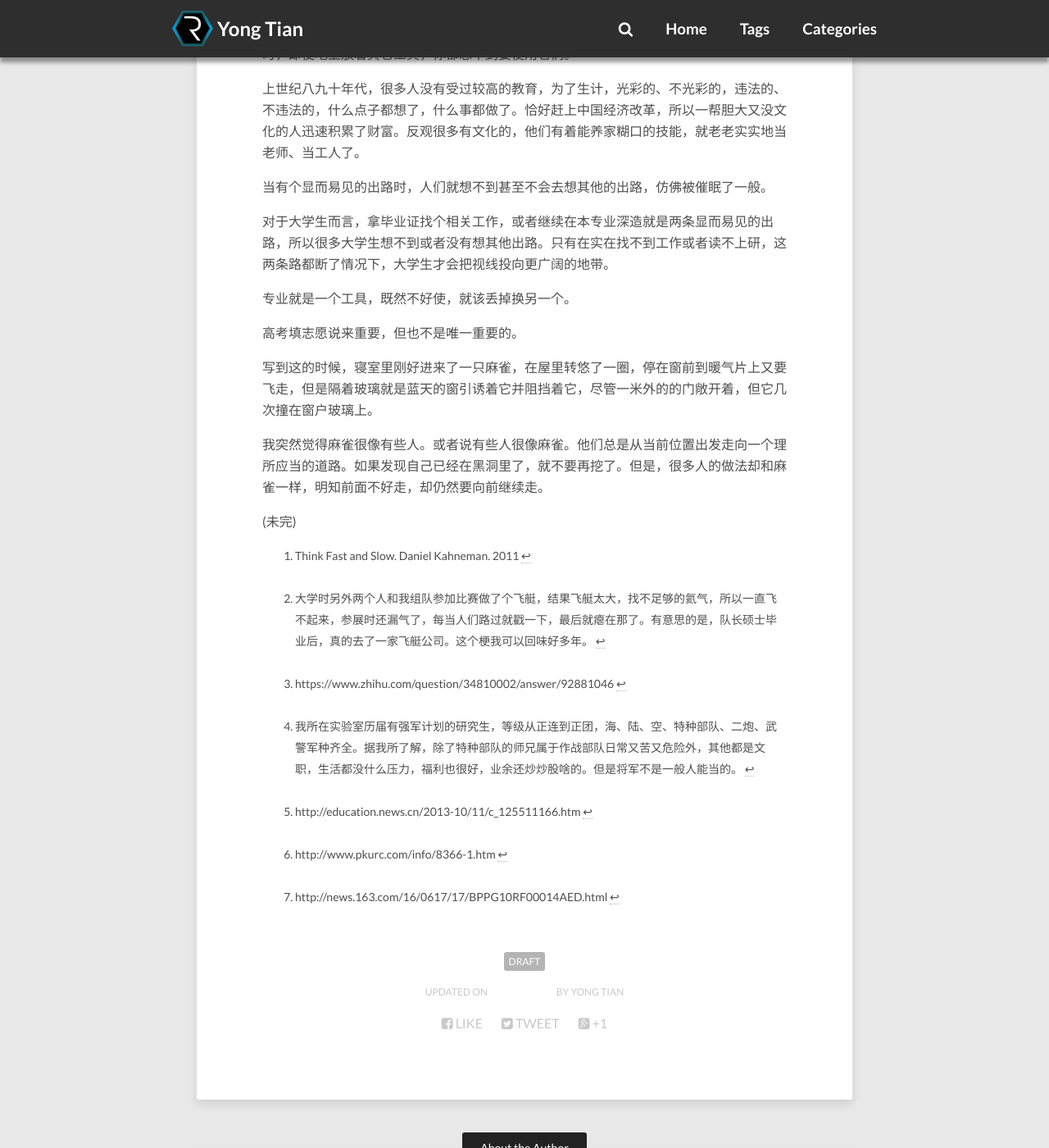
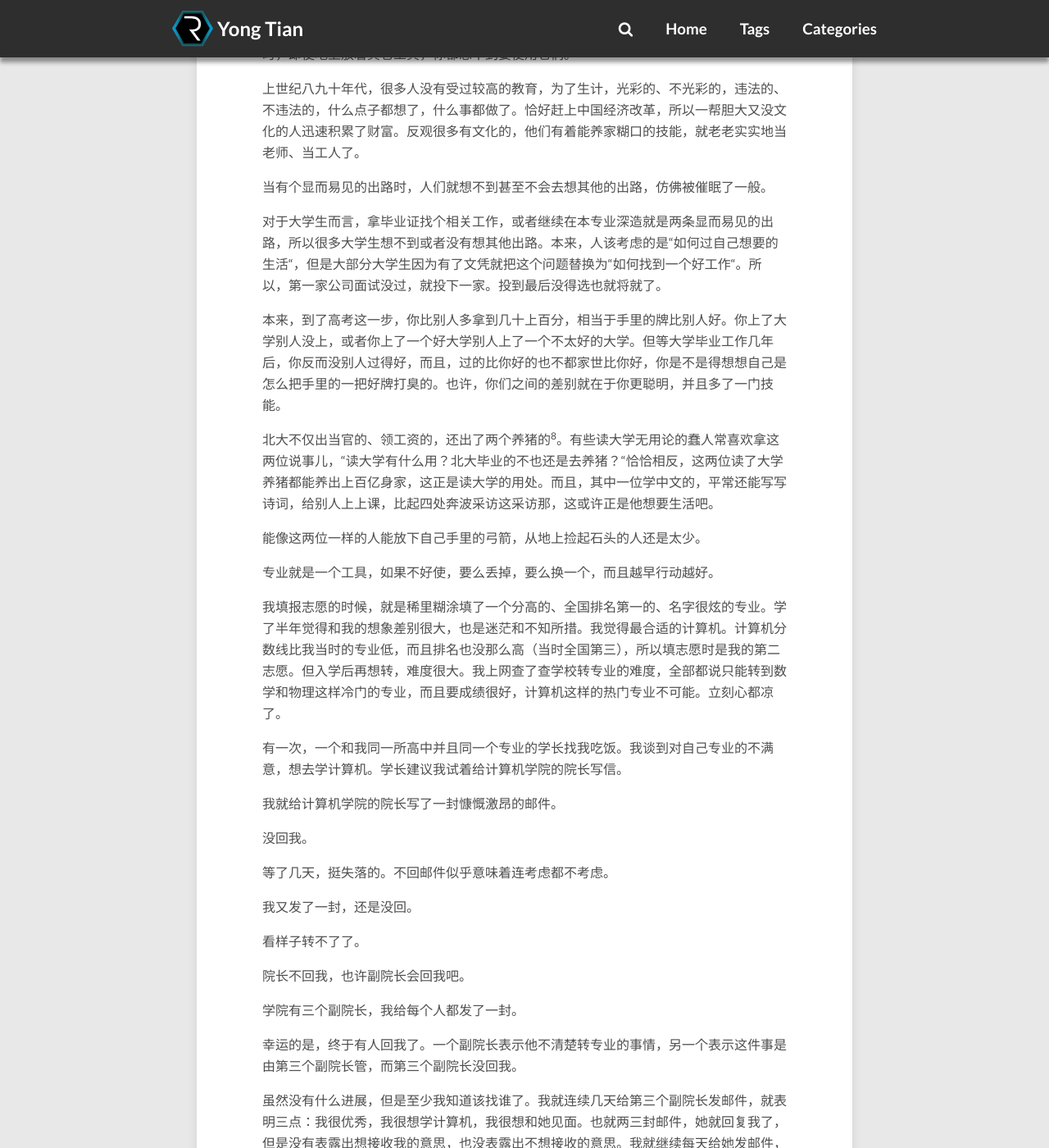
Before and after one commit to pawnty/pawnty.github.io, a Jekyll site: the page built from _posts/2016-06-25-major-picking.md, in a window 1280 px wide and 1400 px high, scrolled down 7530 px. Shown: the whole window at 82% size. Built offline with Jekyll 4.4.1, drawn with Linux system fonts in a browser that asks for light colours; nearby versions of some CDN libraries; comment, search, counter and statistics services are not loaded; some of the changed text lies outside the part shown.

Commit message:
Published with https://stackedit.io/

```diff
--- a/_posts/2016-06-25-major-picking.md
+++ b/_posts/2016-06-25-major-picking.md
@@ -163,16 +163,41 @@ _**人生最美丽壮阔的风景就是接了一手烂牌最后还打赢了。**
 
 当有个显而易见的出路时，人们就想不到甚至不会去想其他的出路，仿佛被催眠了一般。
 
-对于大学生而言，拿毕业证找个相关工作，或者继续在本专业深造就是两条显而易见的出路，所以很多大学生想不到或者没有想其他出路。只有在实在找不到工作或者读不上研，这两条路都断了情况下，大学生才会把视线投向更广阔的地带。
+对于大学生而言，拿毕业证找个相关工作，或者继续在本专业深造就是两条显而易见的出路，所以很多大学生想不到或者没有想其他出路。本来，人该考虑的是“如何过自己想要的生活“，但是大部分大学生因为有了文凭就把这个问题替换为“如何找到一个好工作“。所以，第一家公司面试没过，就投下一家。投到最后没得选也就将就了。
 
-专业就是一个工具，既然不好使，就该丢掉换另一个。
+本来，到了高考这一步，你比别人多拿到几十上百分，相当于手里的牌比别人好。你上了大学别人没上，或者你上了一个好大学别人上了一个不太好的大学。但等大学毕业工作几年后，你反而没别人过得好，而且，过的比你好的也不都家世比你好，你是不是得想想自己是怎么把手里的一把好牌打臭的。也许，你们之间的差别就在于你更聪明，并且多了一门技能。
 
-高考填志愿说来重要，但也不是唯一重要的。
+北大不仅出当官的、领工资的，还出了两个养猪的[^pig]。有些读大学无用论的蠢人常喜欢拿这两位说事儿，“读大学有什么用？北大毕业的不也还是去养猪？“恰恰相反，这两位读了大学养猪都能养出上百亿身家，这正是读大学的用处。而且，其中一位学中文的，平常还能写写诗词，给别人上上课，比起四处奔波采访这采访那，这或许正是他想要生活吧。
+
+能像这两位一样的人能放下自己手里的弓箭，从地上捡起石头的人还是太少。
+
+[^pig]: http://info.machine.hc360.com/2016/06/232033573345.shtml
+
+专业就是一个工具，如果不好使，要么丢掉，要么换一个，而且越早行动越好。
 
 [^zufang]:http://news.163.com/16/0617/17/BPPG10RF00014AED.html
 
+我填报志愿的时候，就是稀里糊涂填了一个分高的、全国排名第一的、名字很炫的专业。学了半年觉得和我的想象差别很大，也是迷茫和不知所措。我觉得最合适的计算机。计算机分数线比我当时的专业低，而且排名也没那么高（当时全国第三），所以填志愿时是我的第二志愿。但入学后再想转，难度很大。我上网查了查学校转专业的难度，全部都说只能转到数学和物理这样冷门的专业，而且要成绩很好，计算机这样的热门专业不可能。立刻心都凉了。
 
+有一次，一个和我同一所高中并且同一个专业的学长找我吃饭。我谈到对自己专业的不满意，想去学计算机。学长建议我试着给计算机学院的院长写信。
 
+我就给计算机学院的院长写了一封慷慨激昂的邮件。
+
+没回我。
+
+等了几天，挺失落的。不回邮件似乎意味着连考虑都不考虑。
+
+我又发了一封，还是没回。
+
+看样子转不了了。
+
+院长不回我，也许副院长会回我吧。
+
+学院有三个副院长，我给每个人都发了一封。
+
+幸运的是，终于有人回我了。一个副院长表示他不清楚转专业的事情，另一个表示这件事是由第三个副院长管，而第三个副院长没回我。
+
+虽然没有什么进展，但是至少我知道该找谁了。我就连续几天给第三个副院长发邮件，就表明三点：我很优秀，我很想学计算机，我很想和她见面。也就两三封邮件，她就回复我了，但是没有表露出想接收我的意思，也没表露出不想接收的意思。我就继续每天给她发邮件，每封邮件最后都写上“期待和您见面！“前后总共发了大约7封邮件，她就安排了面试，我也从大二开始，成为计算机系的学生（一般情况下，转系是需要留级的，但是我非常幸运的直接上了大二）。
 
 写到这的时候，寝室里刚好进来了一只麻雀，在屋里转悠了一圈，停在窗前到暖气片上又要飞走，但是隔着玻璃就是蓝天的窗引诱着它并阻挡着它，尽管一米外的的门敞开着，但它几次撞在窗户玻璃上。
 
```
